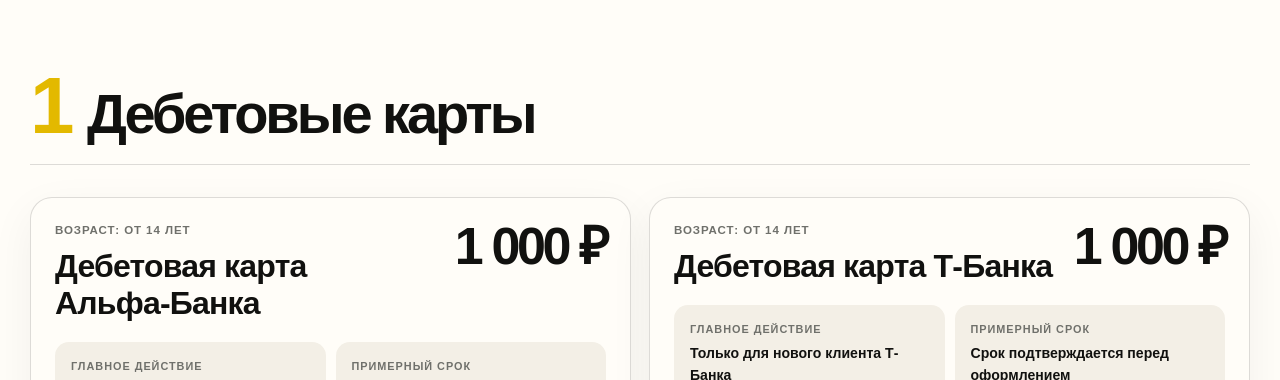
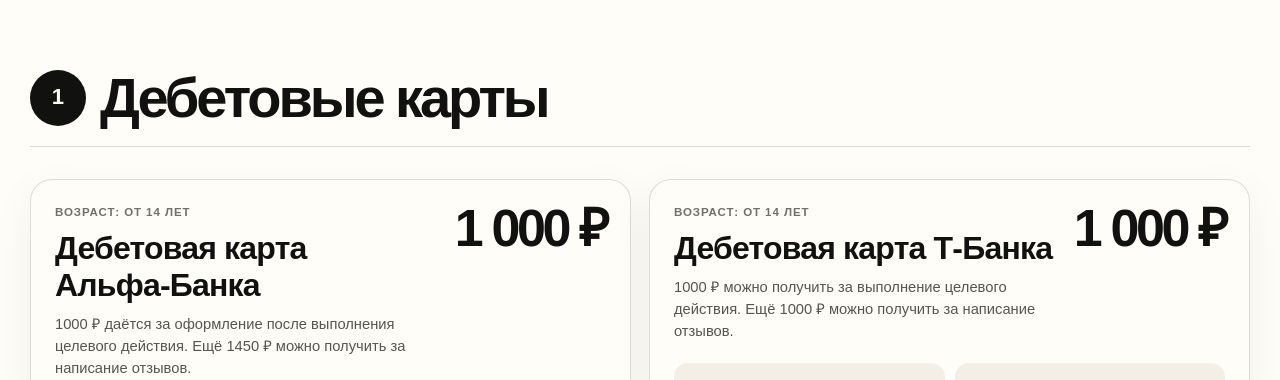
Before and after one commit to Dan1Xooo/moneyroad, a Next.js app: page /offers in a window 1280 px wide. Shown: the part 572-952 px from the top of the page. Built offline with nearby package versions, Linux system fonts and the light colour scheme; no server answers.

Commit message:
Refine offers catalog layout and copy

```diff
--- a/app/globals.css
+++ b/app/globals.css
@@ -965,19 +965,27 @@
 
 .offer-category-heading {
   display: flex;
-  align-items: end;
-  gap: 18px;
+  align-items: center;
+  gap: 14px;
   margin-bottom: 32px;
   border-bottom: 1px solid var(--line);
-  padding-bottom: 22px;
+  padding-bottom: 20px;
 }
 
 .offer-category-heading span {
-  color: var(--yellow-dark);
-  font-size: clamp(2.8rem, 11vw, 5rem);
-  font-weight: 850;
-  letter-spacing: -0.07em;
-  line-height: 0.9;
+  display: grid;
+  place-items: center;
+  flex: 0 0 auto;
+  width: clamp(42px, 10vw, 56px);
+  height: clamp(42px, 10vw, 56px);
+  border: 1px solid rgba(34, 34, 29, 0.14);
+  border-radius: 999px;
+  background: var(--ink);
+  color: var(--paper);
+  font-size: clamp(1.05rem, 4.4vw, 1.38rem);
+  font-weight: 800;
+  letter-spacing: 0;
+  line-height: 1;
 }
 
 .offer-category-heading h2 {
@@ -1016,6 +1024,14 @@
 .catalog-card h3 {
   margin-bottom: 0;
   font-size: clamp(1.35rem, 5vw, 2rem);
+}
+
+.catalog-summary {
+  max-width: 620px;
+  margin: 10px 0 0;
+  color: #55554d;
+  font-size: 0.92rem;
+  line-height: 1.48;
 }
 
 .catalog-card-top > strong {
--- a/app/offers/page.tsx
+++ b/app/offers/page.tsx
@@ -61,6 +61,7 @@
                         <div>
                           <p className="catalog-age">Возраст: от {offer.ageMin} лет</p>
                           <h3>{offer.name}</h3>
+                          <p className="catalog-summary">{offer.description}</p>
                         </div>
                         <strong>
                           {offer.payoutPrefix && `${offer.payoutPrefix} `}
@@ -96,27 +97,22 @@
                         <details className="catalog-details">
                           <summary className="button button-outline">Все условия</summary>
                           <div className="catalog-details-content">
-                            <p className="catalog-description">{offer.description}</p>
                             <dl className="offer-facts">
                               <div>
                                 <dt>Кому подходит</dt>
                                 <dd>{audienceLabel(offer.category)}</dd>
                               </div>
                             </dl>
-                            <div className="condition-block">
-                              <p>Что потребуется</p>
-                              {offer.category === "mfo" ? (
-                                <p className="catalog-description">
-                                  Условия по МФО строго в личных сообщениях.
-                                </p>
-                              ) : (
+                            {offer.category !== "mfo" && (
+                              <div className="condition-block">
+                                <p>Что потребуется</p>
                                 <ul>
                                   {offer.conditions.map((condition) => (
                                     <li key={condition}>{condition}</li>
                                   ))}
                                 </ul>
-                              )}
-                            </div>
+                              </div>
+                            )}
                             {offer.warning && (
                               <p className="offer-warning">{offer.warning}</p>
                             )}
--- a/src/data/offers.ts
+++ b/src/data/offers.ts
@@ -28,13 +28,13 @@
     shortName: "Альфа-Банк",
     payout: 1000,
     payoutLabel: "1000 ₽ гарантировано + 1450 ₽ через написание отзывов",
-    catalogNote:
-      "1000 ₽ даётся за оформление после выполнения целевого действия. Ещё 1450 ₽ можно получить за написание отзывов.",
+    catalogNote: "",
     payoutPrefix: "",
     ageMin: 14,
     newClientOnly: true,
     active: true,
-    description: "Физическая дебетовая карта для нового клиента банка.",
+    description:
+      "1000 ₽ даётся за оформление после выполнения целевого действия. Ещё 1450 ₽ можно получить за написание отзывов.",
     conditions: [
       "Только для нового клиента Альфа-Банка",
       "Получить физическую карту",
@@ -53,13 +53,13 @@
     shortName: "Т-Банк",
     payout: 1000,
     payoutLabel: "1000 ₽ гарантировано + 1000 ₽ через написание отзывов",
-    catalogNote:
-      "1000 ₽ можно получить за выполнение целевого действия. Ещё 1000 ₽ можно получить за написание отзывов.",
+    catalogNote: "",
     payoutPrefix: "",
     ageMin: 14,
     newClientOnly: true,
     active: true,
-    description: "Физическая дебетовая карта для нового клиента банка.",
+    description:
+      "1000 ₽ можно получить за выполнение целевого действия. Ещё 1000 ₽ можно получить за написание отзывов.",
     conditions: [
       "Только для нового клиента Т-Банка",
       "Получить физическую карту",
@@ -124,10 +124,10 @@
     ageMin: 18,
     newClientOnly: false,
     active: true,
-    description: "Условия по МФО строго в личных сообщениях.",
+    description: "Условия по МФО обговариваются строго в личных сообщениях.",
     conditions: [
       "Взять МФО со сроком от 10 дней",
-      "Условия по МФО строго в личных сообщениях",
+      "Условия по МФО обговариваются строго в личных сообщениях",
     ],
     duration: "Около 7–12 дней",
     warning: "",
```
